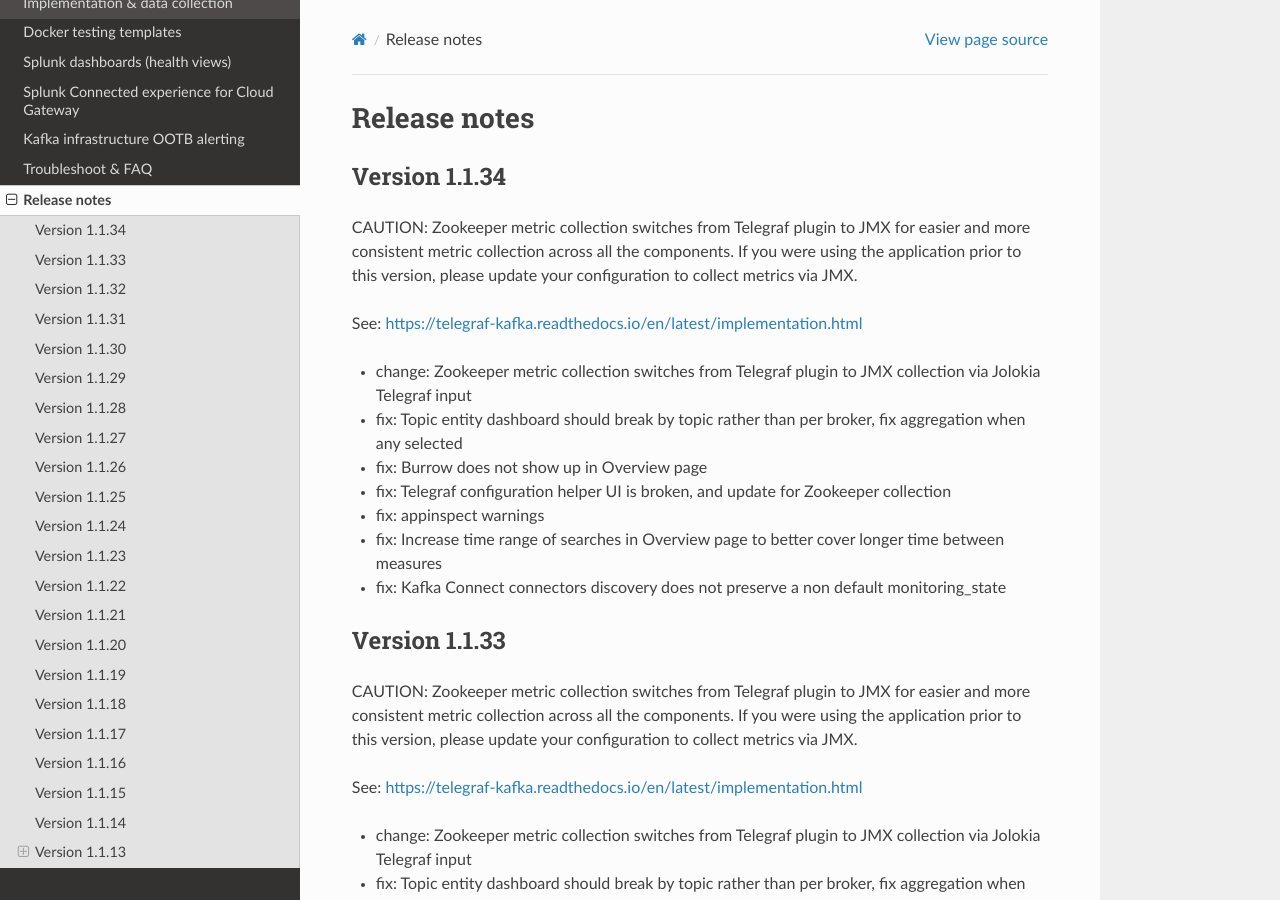
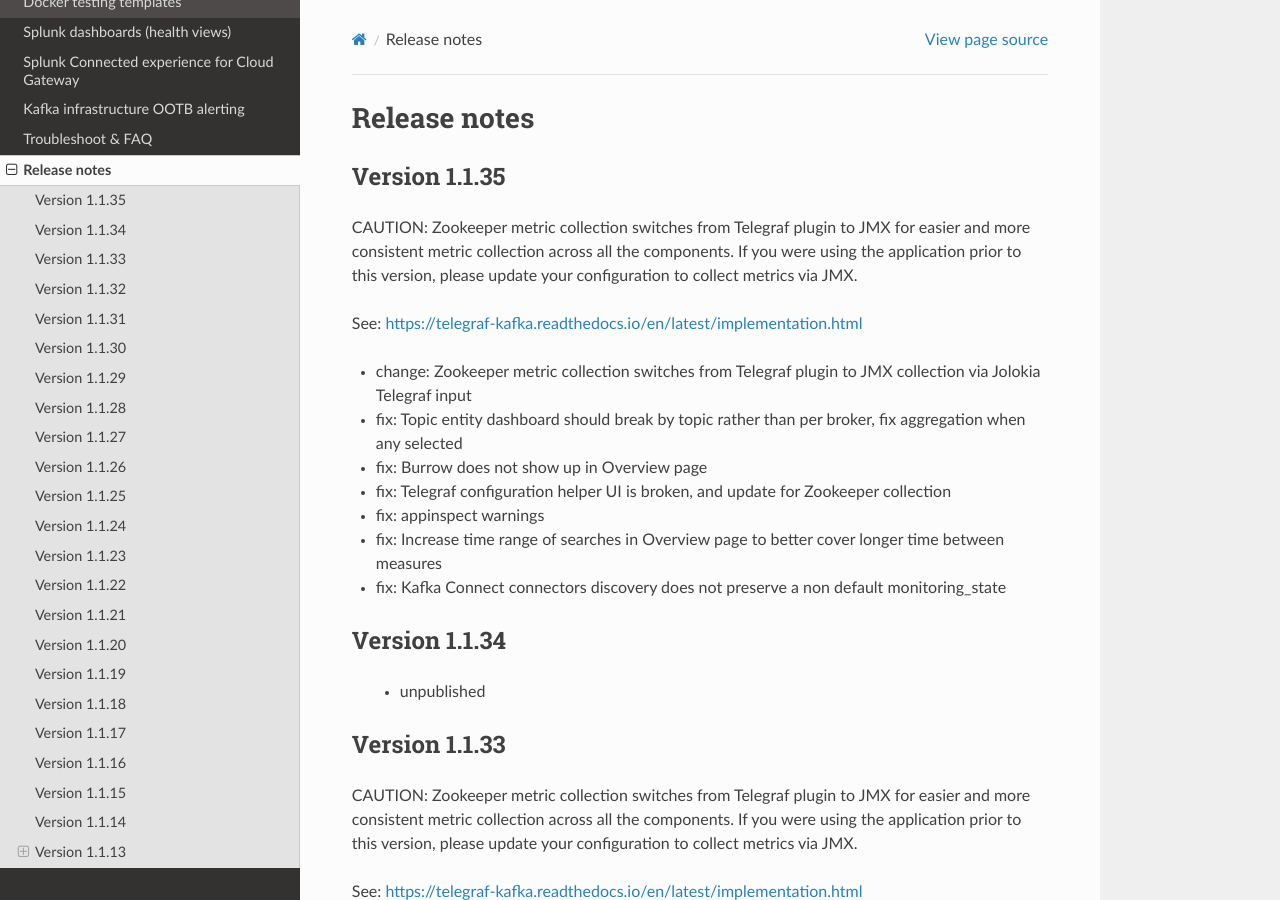
Before and after one commit to guilhemmarchand/telegraf-kafka, a Sphinx documentation site: the page built from docs/releasenotes.rst, in a window 1280 px wide and 900 px high. Built offline with Sphinx 7.4.7 and the Read the Docs theme 2.0.0, drawn with Linux system fonts in a browser that asks for light colours.

Commit message:
Version 1.1.35
CAUTION: Zookeeper metric collection switches from Telegraf plugin to JMX for easier and more consistent metric collection across all the components.
If you were using the application prior to this version, please update your configuration to collect metrics via JMX.

See: https://telegraf-kafka.readthedocs.io/en/latest/implementation.html

- change: Zookeeper metric collection switches from Telegraf plugin to JMX collection via Jolokia Telegraf input
- fix: Topic entity dashboard should break by topic rather than per broker, fix aggregation when any selected
- fix: Burrow does not show up in Overview page
- fix: Telegraf configuration helper UI is broken, and update for Zookeeper collection
- fix: appinspect warnings
- fix: Increase time range of searches in Overview page to better cover longer time between measures
- fix: Kafka Connect connectors discovery does not preserve a non default monitoring_state

```diff
--- a/docs/releasenotes.rst
+++ b/docs/releasenotes.rst
@@ -2,7 +2,7 @@
 #############
 
 ==============
-Version 1.1.34
+Version 1.1.35
 ==============
 
 CAUTION: Zookeeper metric collection switches from Telegraf plugin to JMX for easier and more consistent metric collection across all the components.
@@ -17,6 +17,12 @@
 - fix: appinspect warnings
 - fix: Increase time range of searches in Overview page to better cover longer time between measures
 - fix: Kafka Connect connectors discovery does not preserve a non default monitoring_state
+
+==============
+Version 1.1.34
+==============
+
+ - unpublished
 
 ==============
 Version 1.1.33
```
Also changed, not shown: 4 other files.
